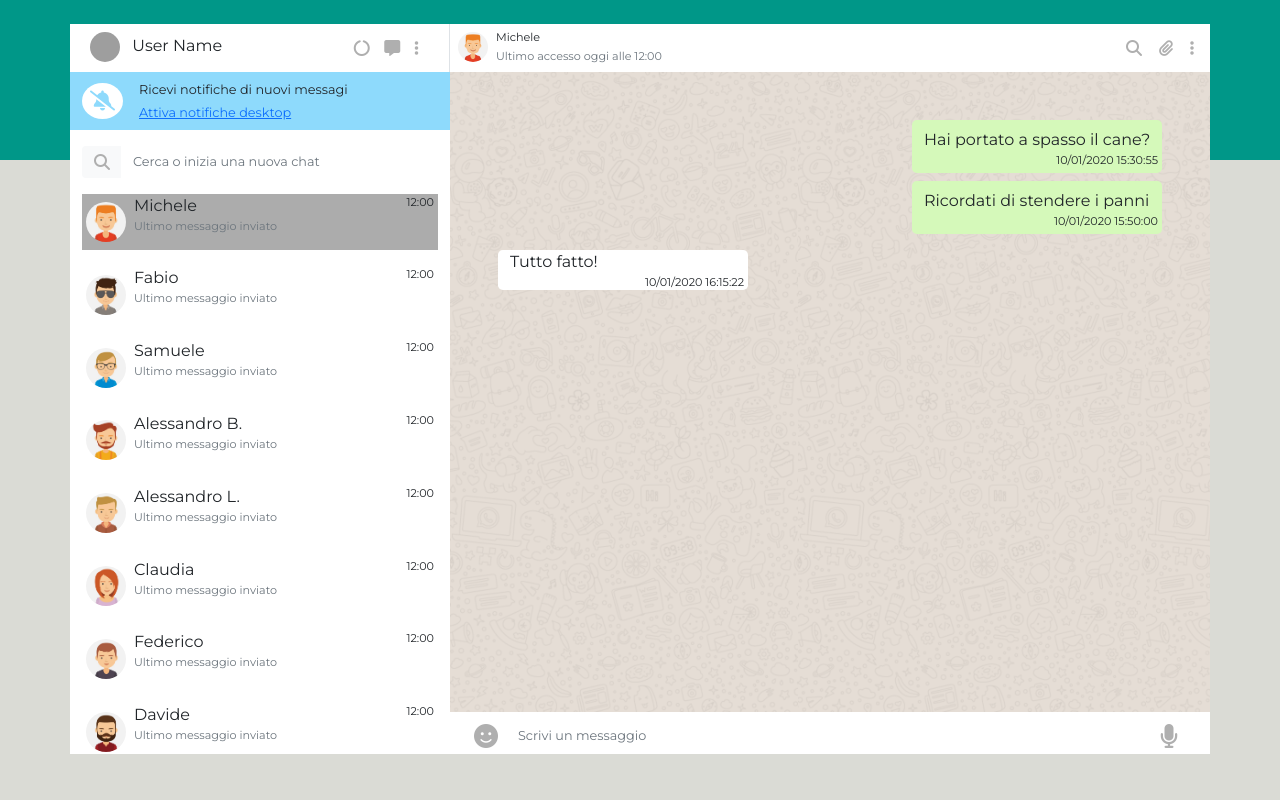
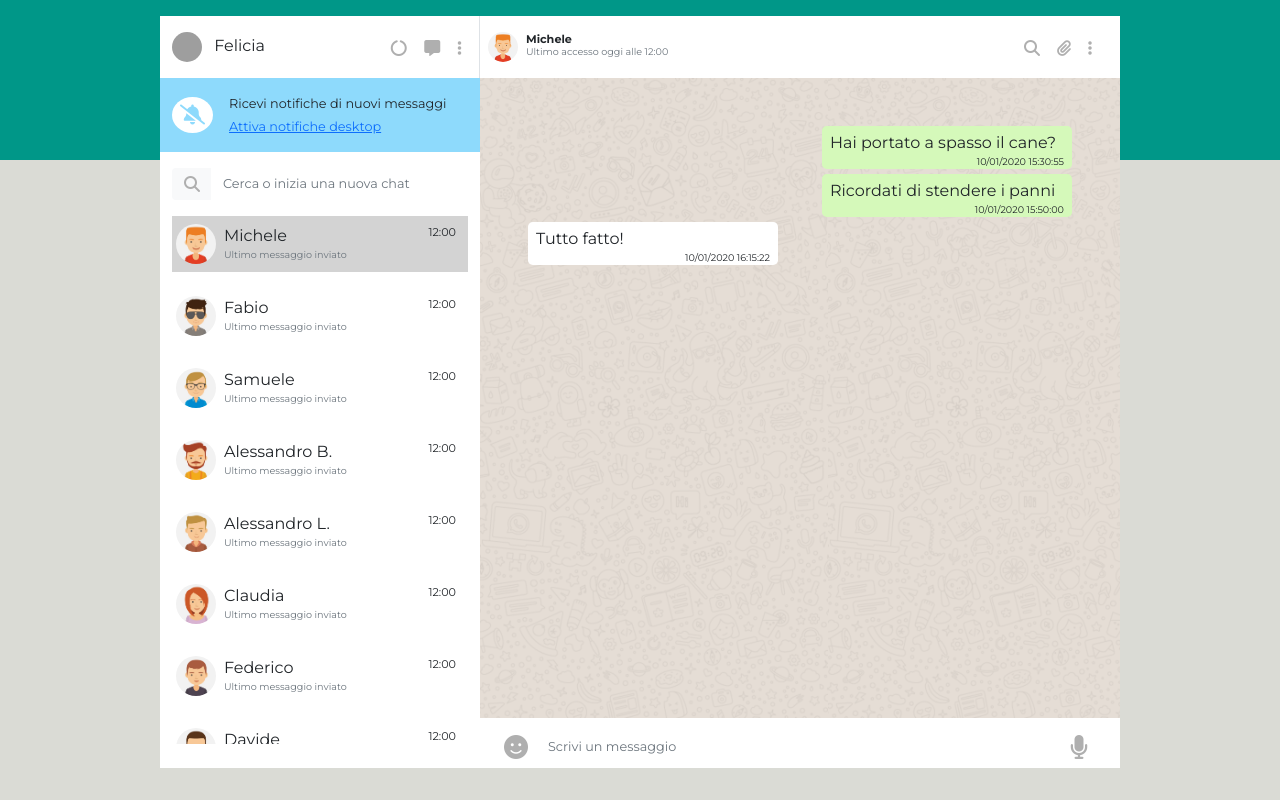
Before and after one commit to FeliciaPompei/vue-boolzapp, a plain HTML site: page index.html in a window 1280 px wide. Drawn offline with nearby package versions, Linux system fonts and the light colour scheme; grey boxes are pictures that could not be loaded.

Commit message:
vue-boolzapp refactoring positioning of some elements

```diff
--- a/css/style.css
+++ b/css/style.css
@@ -51,7 +51,7 @@ main {
 /* char avatar messages*/
 .my-overflow{
     overflow-y:scroll;
-    height:70vh;
+    height:66vh;
 }
 .avatar-img-size{
     width:40px;
@@ -63,13 +63,20 @@ main {
     font-size:0.9;
 }
 
-.my-message-time-font-size,
+
 .message-sent-time{
     font-size: 0.7rem;
 }
+.my-message-time-font-size{
+    font-size: 0.6rem;
+}
+
+.my-user-info{
+    line-height:0.8rem;
+}
 
 .my-bg-hover{
-    background-color: #acacac;
+    background-color: #d3d3d3;
 }
 
 /* Chat messages */
@@ -83,8 +90,16 @@ main {
 .my-message-card{
     width:250px;
     background-color:white;
+    padding: 0.3rem 0.5rem 0;
+    margin-bottom: 0.3rem;
 }
 
 .my-sent-message{
     background-color: #d5f9ba;
 }
+
+/* input message bottom bar */
+
+.my-height{
+    height:50px;
+}
--- a/index.html
+++ b/index.html
@@ -36,30 +36,30 @@
         </header>
         <!-- /header -->
         <!-- main -->
-        <main id = "app"class="py-4">
-            <div class="container bg-white">
+        <main id = "app"class="pt-3">
+            <div class="container w-75 bg-white">
                 <div class="row">
                     <div class="col-4">
                         <!-- col left on page -->
                         <div class="row">
                             <!-- user avatar -->
                             <div class="col-8">
-                                <div class="my-user-avatar p-2">
+                                <div class="my-user-avatar pt-3 mb-3">
                                     <img class="img-fluid rounded-pill me-2" src="https://cdn5.vectorstock.com/i/1000x1000/01/69/businesswoman-character-avatar-icon-vector-12800169.jpg" alt="Avatar Image">
-                                    <span>User Name</span>
+                                    <span>Felicia</span>
                                 </div>
                             </div>
                             <!-- User tools -->
-                            <div class="col-4 my-user-tools p-3 d-flex justify-content-evenly border-end">
+                            <div class="col-4 my-user-tools p-0 pt-4 d-flex justify-content-evenly border-end">
                                 <i class="fa-solid fa-circle-notch"></i>
                                 <i class="fa-solid fa-message"></i>
                                 <i class="fa-solid fa-ellipsis-vertical"></i>
                             </div>
                             <!-- call to action notification -->
-                            <div class="col-12 py-2 d-flex  align-items-center my-notification-bg">
+                            <div class="col-12 py-3 d-flex  align-items-center my-notification-bg">
                                 <i class="fa-solid fa-bell-slash rounded-circle bg-white p-2 me-3 fs-5 my-notification-text-color"></i>
                                 <div class="my-notification-info">
-                                    <p class="mb-1">Ricevi notifiche di nuovi messagi</p>
+                                    <p class="mb-1">Ricevi notifiche di nuovi messaggi</p>
                                     <a href="#">Attiva notifiche desktop</a>
                                 </div>
                             </div>
@@ -71,13 +71,12 @@
                                 </div>
                             </div>
                             <!-- Chat user and message -->
-                            <!-- HERE TO ADD V-FOR -->
                             <div class="col-12 my-overflow">
-                                <div class="col-12 d-flex mb-3 ps-1 justify-content-center align-items-center"  v-for="(avatar, index) in filteredList" @click="contactClick(index)" :class="(messageIndex == index) ? 'my-bg-hover' : ''" >
+                                <div class="d-flex mb-3 ps-1 p-2 align-items-center"  v-for="(avatar, index) in filteredList" @click="contactClick(index)" :class="(messageIndex == index) ? 'my-bg-hover' : ''" >
                                     <img class="img-fluid rounded-circle me-2 avatar-img-size" :src="`img/avatar${avatar.avatar}.jpg`" alt="avatar.name">
                                     <div>
                                         <span class="user-name-size"> {{avatar.name}} </span>
-                                        <p class="text-secondary my-message-time-font-size">Ultimo messaggio inviato</p>
+                                        <p class="text-secondary my-message-time-font-size m-0">Ultimo messaggio inviato</p>
                                     </div>
                                     <div class="message-sent-time ms-auto align-self-start pe-1">
                                         <span>12:00</span>
@@ -91,14 +90,14 @@
                     <!-- col right -->
                     <div class="col-8 p-0 m-0">
                         <div class="chat-wrapper" v-for="(message, index) in contacts" :class="(index == messageIndex) ? 'd-block' : 'd-none' ">
-                            <div class="d-flex">
+                            <div class="row">
                                 <!-- chat avatar and user tools -->
-                                <div class="col-8">
+                                <div class="col-8 py-2">
 
                                     <div class="my-user-avatar d-flex">
                                         <img class="img-fluid rounded-pill m-2" :src="`img/avatar${message.avatar}.jpg`" alt="message.name">
-                                        <div>
-                                            <span class=" my-message-time-font-size">{{message.name}}</span>
+                                        <div class="my-user-info mt-2">
+                                            <span class="fw-bold message-sent-time">{{message.name}}</span>
                                             <p class="text-secondary my-message-time-font-size mb-0">Ultimo accesso oggi alle 12:00</p>
                                         </div>
 
@@ -106,10 +105,10 @@
 
                                 </div>
                                 <!-- Chat User tools -->
-                                <div class="col-4 my-user-tools p-3 d-flex justify-content-end">
+                                <div class="col-4 my-user-tools p-0 pb-3 pt-4 pe-4 d-flex justify-content-end">
                                     <i class="fa-solid fa-magnifying-glass me-3"></i>
                                     <i class="fa-solid fa-paperclip me-3"></i>
-                                    <i class="fa-solid fa-ellipsis-vertical"></i>
+                                    <i class="fa-solid fa-ellipsis-vertical me-3"></i>
                                 </div>
 
                             </div>
@@ -117,18 +116,18 @@
                             <div class="col-12 my-chat-bg p-5">
                                 <div class="message wrapper" v-for="(chat, index) in contacts[index].messages">
                                     <div class="col-12 clearfix">
-                                        <div class="my-message-card  ps-1 mb-2 rounded-3" :class="(chat.status == 'sent') ? 'my-sent-message float-end' : ''">
-                                            <p class="mb-0 ms-2 mt-2" > {{chat.message}} </p>
-                                            <p class="text-end mb-1 me-1 my-message-time-font-size">{{chat.date}}</p>
+                                        <div class="my-message-card  rounded-3" :class="(chat.status == 'sent') ? 'my-sent-message float-end' : ''">
+                                            <p class="mb-0 " > {{chat.message}} </p>
+                                            <p class="text-end my-message-time-font-size m-0">{{chat.date}}</p>
                                         </div>
                                     </div>
                                 </div>
                             </div>
 
                             <!-- input message bottom bar -->
-                            <div class="col-12 d-flex align-items-center pt-2 px-4">
+                            <div class="col-12 my-height d-flex align-items-center pt-2 px-4">
                                 <i class="fa-solid fa-face-smile fs-4 me-2"></i>
-                                <input type="text" class="form-control border-0 my-search-bar-font" placeholder="Scrivi un messaggio" v-model="newMessage" @keydown.enter="addMessage (contacts[index].messages, newMessage)">
+                                <input type="text" class="form-control border-0 my-search-bar-font py-0" placeholder="Scrivi un messaggio" v-model="newMessage" @keydown.enter="addMessage (contacts[index].messages, newMessage)">
                                 <i class="fa-solid fa-microphone fs-4 pe-2"></i>
                             </div>
                         </div>
--- a/js/main.js
+++ b/js/main.js
@@ -196,7 +196,6 @@ const app = new Vue({
                 message: '',
                 status: 'sent',
             };
-            newTask.date = '22/03/2022';
             newTask.message = itemToAdd;
             this.newMessage = '';
             listName.push(newTask);
```
